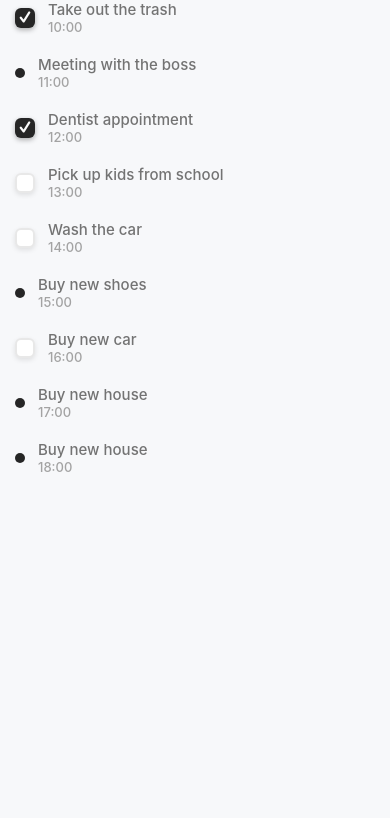
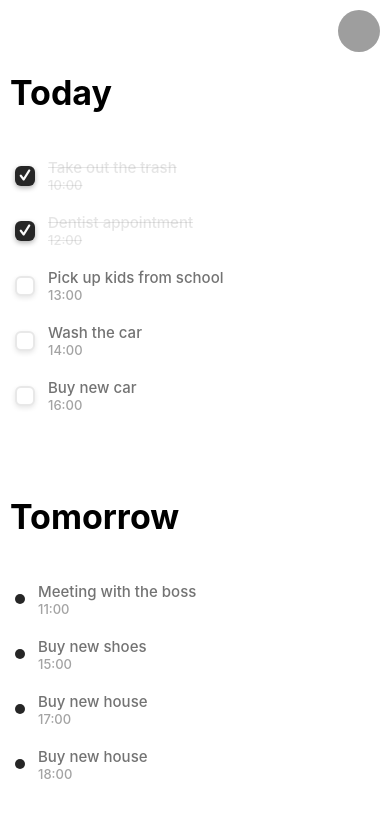
Before and after one commit to DevJohanR/to-do-app-android, a React Native app: screen / in a window 390 px wide. Shown: the top 818 px of the page. Built offline with nearby package versions, Linux system fonts and the light colour scheme; grey boxes are pictures that could not be loaded.

Commit message:
smart filtration

```diff
--- a/App.js
+++ b/App.js
@@ -1,20 +1,8 @@
-import { SafeAreaProvider, SafeAreaView } from 'react-native-safe-area-context';
-import TodoList from './components/TodoList';
-import { StyleSheet } from 'react-native';
+import Home from "./screens/Home";
+
 
 export default function App() {
   return (
-    <SafeAreaProvider>
-      <SafeAreaView style={styles.container}>
-        <TodoList />
-      </SafeAreaView>
-    </SafeAreaProvider>
+<Home/>
   );
 }
-
-const styles = StyleSheet.create({
-  container: {
-    flex: 1,
-    backgroundColor: '#F7F8FA',
-  },
-});
--- a/components/Todo.js
+++ b/components/Todo.js
@@ -19,8 +19,8 @@ export default function Todo({
                 hour={hour}
             />
             <View>
-                <Text style={styles.text}>{text}</Text>
-                <Text style={styles.time}>{hour}</Text>
+                <Text style={ isCompleted ? [styles.text, {textDecorationLine: 'line-through', color: '#73737330'}] : styles.text}>{text}</Text>
+                <Text style={ isCompleted ? [styles.time, {textDecorationLine: 'line-through', color: '#73737330'}] : styles.time}>{hour}</Text>
             </View>
         </View>
     )
--- a/components/TodoList.js
+++ b/components/TodoList.js
@@ -1,9 +1,9 @@
 import * as React from 'react';
-import { todosData } from '../data/todos';
+
 import { FlatList } from 'react-native';
 import Todo from './Todo';
 
-export default function TodoList() {
+export default function TodoList({todosData}) {
   return (
     <FlatList
       data={todosData}  // Asegúrate de que esta referencia es correcta
--- /dev/null
+++ b/screens/Home.js
@@ -0,0 +1,44 @@
+import * as React from 'react';
+import { SafeAreaProvider, SafeAreaView } from 'react-native-safe-area-context';
+import { StyleSheet, Text, Image } from 'react-native';
+import TodoList from '../components/TodoList';
+import { todosData } from '../data/todos';
+
+export default function Home() {
+  return (
+    <SafeAreaProvider>
+      <SafeAreaView style={styles.container}>
+     <Image source={{uri: 'https://hips.hearstapps.com/hmg-prod.s3.amazonaws.com/images/cute-photos-of-cats-cleaning-1593202999.jpg'}} style={styles.pic} />
+        <Text style={styles.title}>Today</Text>
+        <TodoList todosData={todosData.filter(todo => todo.isToday === true)} />
+        <Text style={styles.title}>Tomorrow</Text>
+        <TodoList todosData={todosData.filter(todo => !todo.isToday === true)} />
+      </SafeAreaView>
+    </SafeAreaProvider>
+  );
+}
+
+const styles = StyleSheet.create({
+  container: {
+    flex: 1,
+  },
+
+
+
+  pic:{
+    width: 42,
+    height: 42,
+    borderRadius: 21,
+    alignSelf: 'flex-end',
+    marginTop: 10,
+    marginRight: 10
+  },
+  title: {
+    fontSize: 34,
+    fontWeight: 'bold',
+    marginBottom: 35,
+    marginTop: 10,
+    padding: 10
+},
+
+});
```
